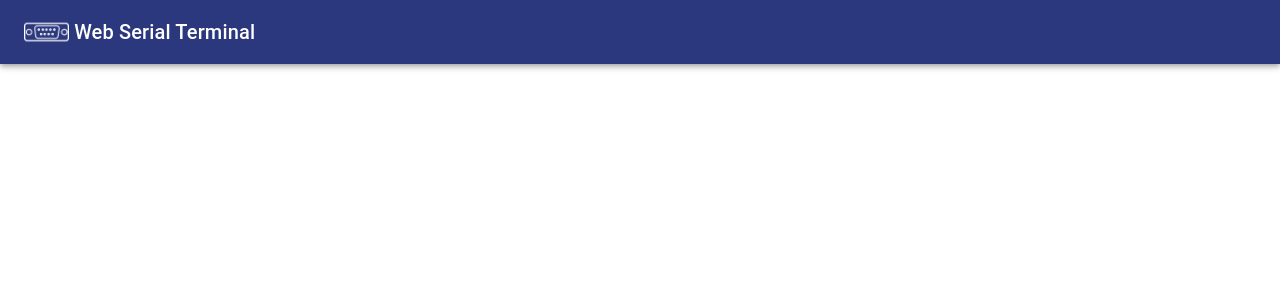
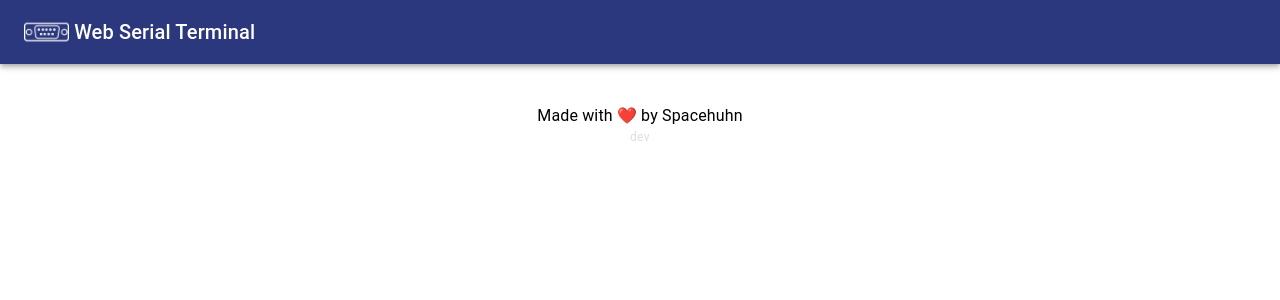
Before and after one commit to SpacehuhnTech/serialterminal, a React (Create React App) app: page / in a window 1280 px wide. Shown: the top 300 px of the page. Built offline with nearby package versions, Linux system fonts and the light colour scheme.

Commit message:
Adding the important stuff

```diff
--- a/src/App.js
+++ b/src/App.js
@@ -1,8 +1,34 @@
+import Box from '@mui/material/Box'
+import Link from '@mui/material/Link'
+import Typography from '@mui/material/Typography'
+
 import Header from './components/Header'
+
+import version from './version.js'
 
 function App() {
   return (
-    <Header/>
+    <Box>
+      <Header/>
+
+      { /* Made in Germany :D */}
+      <Box sx={{ mx: 'auto', mt: 5 }}>
+        <Typography
+          align='center'
+          display='block'>
+          Made with ❤️ by <Link href='https://spacehuhn.com' target='_blank' underline='hover' color='inherit'>Spacehuhn</Link>
+        </Typography>
+      </Box>
+
+      { /* Version */}
+      <Typography
+        variant='caption'
+        align='center'
+        display='block'
+        sx={{ color: '#ddd' }}>
+        {version.name}
+      </Typography>
+    </Box>
   );
 }
 
```
